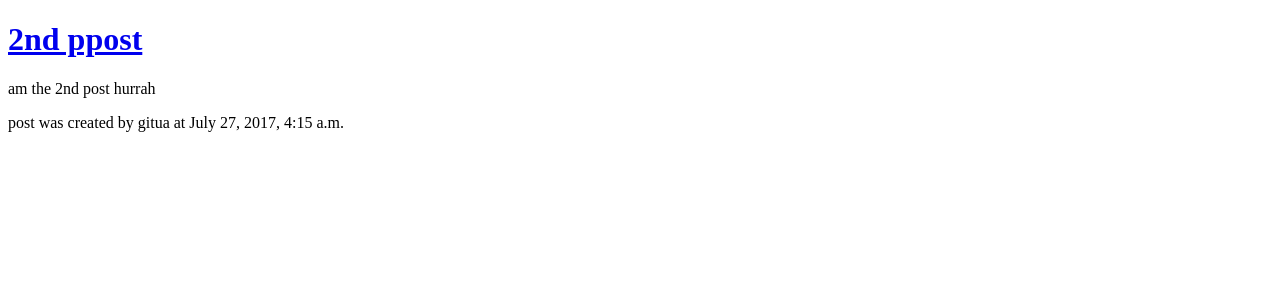
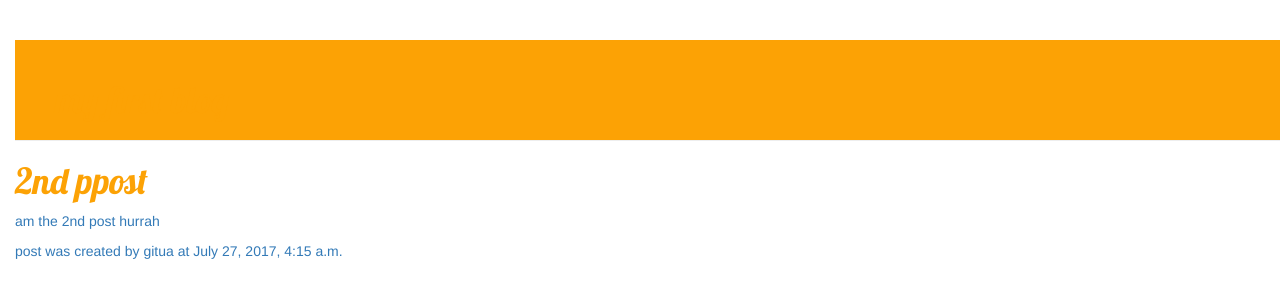
Before and after one commit to gituajames/myblog, a Django app: page / in a window 1280 px wide. Shown: the top 300 px of the page. Run offline with Django 3.2, Linux system fonts and the light colour scheme; data comes from the database, SQL or seed files in the repository; some libraries are stand-ins or nearby versions.

Commit message:
templates

```diff
--- /dev/null
+++ b/mysite/blog/static/css/blog.css
@@ -0,0 +1,13 @@
+h1 a{
+color:#FCA205;
+font-family: 'lobster';
+}
+
+body {
+padding-left : 15px;
+}
+.page-header{
+background-color:#FCA205;
+margin-top: 0;
+padding:20px 20px 20px 40px
+}
--- a/mysite/blog/templates/blog/post_list.html
+++ b/mysite/blog/templates/blog/post_list.html
@@ -1,9 +1,17 @@
+{% load staticfiles %}
 <!DOCTYPE html>
 <html>
 <head>
+    <link rel="stylesheet" href="{% static 'css/blog.css' %}">
+    <link rel="stylesheet" href="//maxcdn.bootstrapcdn.com/bootstrap/3.2.0/css/bootstrap.min.css">
+    <link rel="stylesheet" href="//maxcdn.bootstrapcdn.com/bootstrap/3.2.0/css/bootstrap-theme.min.css">
+    <link href="//fonts.googleapis.com/css?family=Lobster&subset=latin,latin-ext" rel="stylesheet" type="text/css">
 	<title>blog app</title>
 </head>
 <body>
+<div class="page-header">
+    <h1><a href="/">my first blog</a></h1>
+</div>
 {% for post in posts %}
 <div>
     <h1><a href="#">{{ post.title }}<a/></h1>
```
